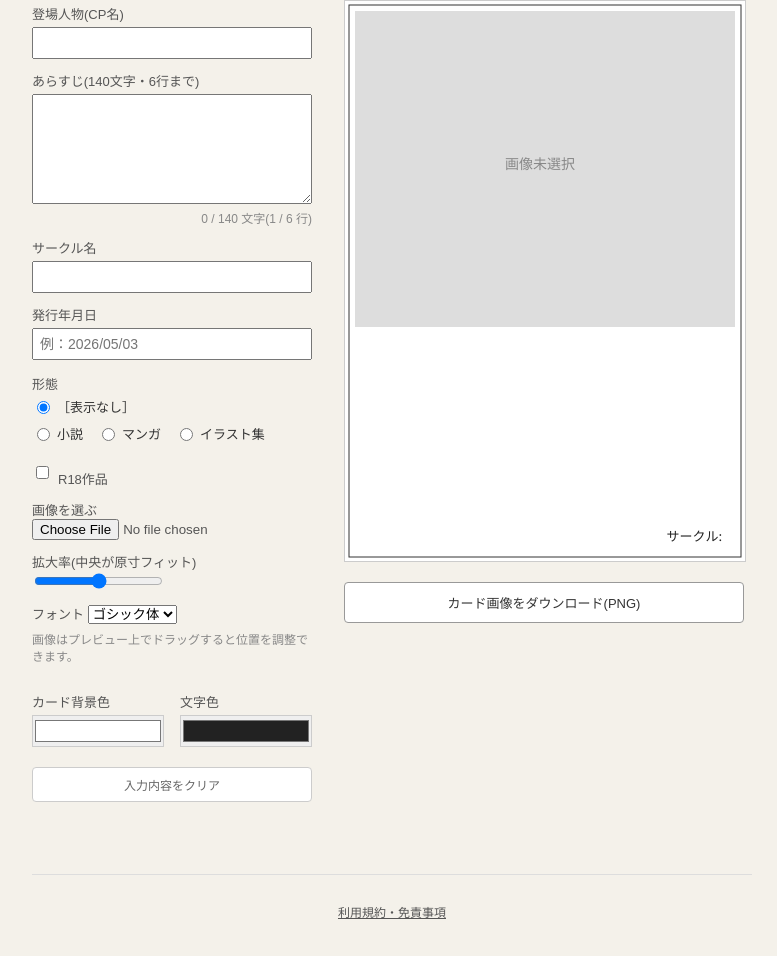
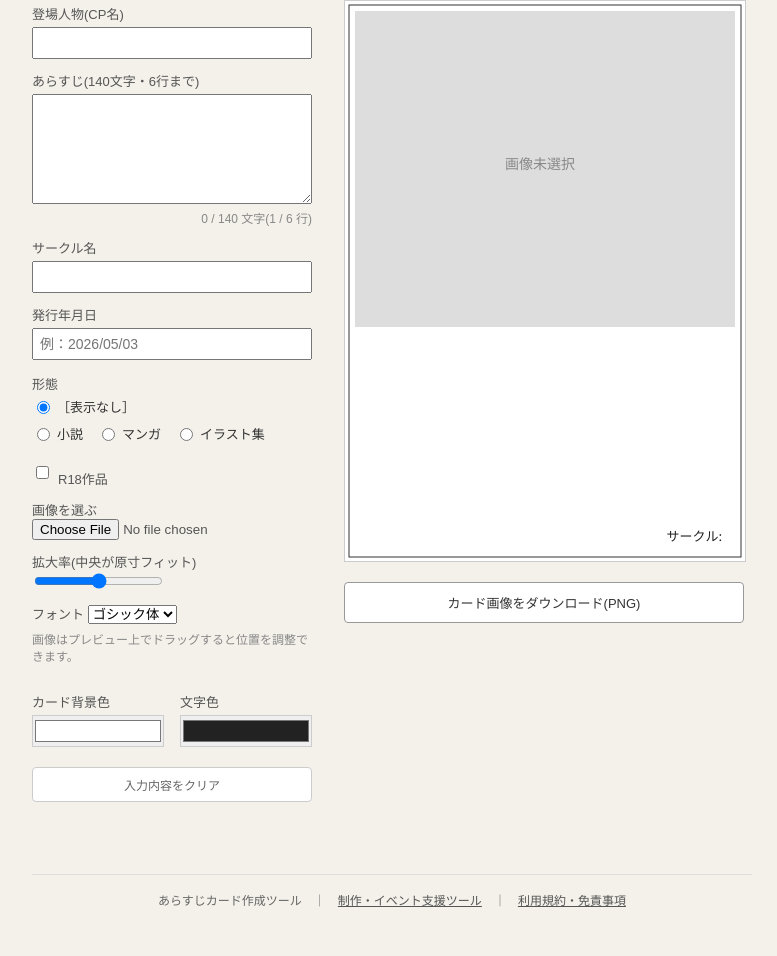
Before and after one commit to kanashiki1979/synopsis-card, a plain HTML site: page index.html in a window 1280 px wide. Shown: the part 223-1179 px from the top of the page, without its empty margins (248-1025 px from the left). After the commit the page ends 1155 px from the top, so only its background shows below. Drawn offline with Linux system fonts and the light colour scheme.

Commit message:
フッター修正

```diff
--- a/index.html
+++ b/index.html
@@ -291,9 +291,7 @@
     </div>
   </div>
 
-  <footer>
-    <p><a href="https://github.com/kanashiki1979/terms" target="_blank" rel="noopener">利用規約・免責事項</a></p>
-  </footer>
+  <footer>あらすじカード作成ツール　｜　<a href="https://kanashiki1979.github.io/terms/" target="_blank" rel="noopener">制作・イベント支援ツール</a>　｜　<a href="https://github.com/kanashiki1979/terms" target="_blank" rel="noopener">利用規約・免責事項</a></footer>
 </div>
 
 <script>
```
